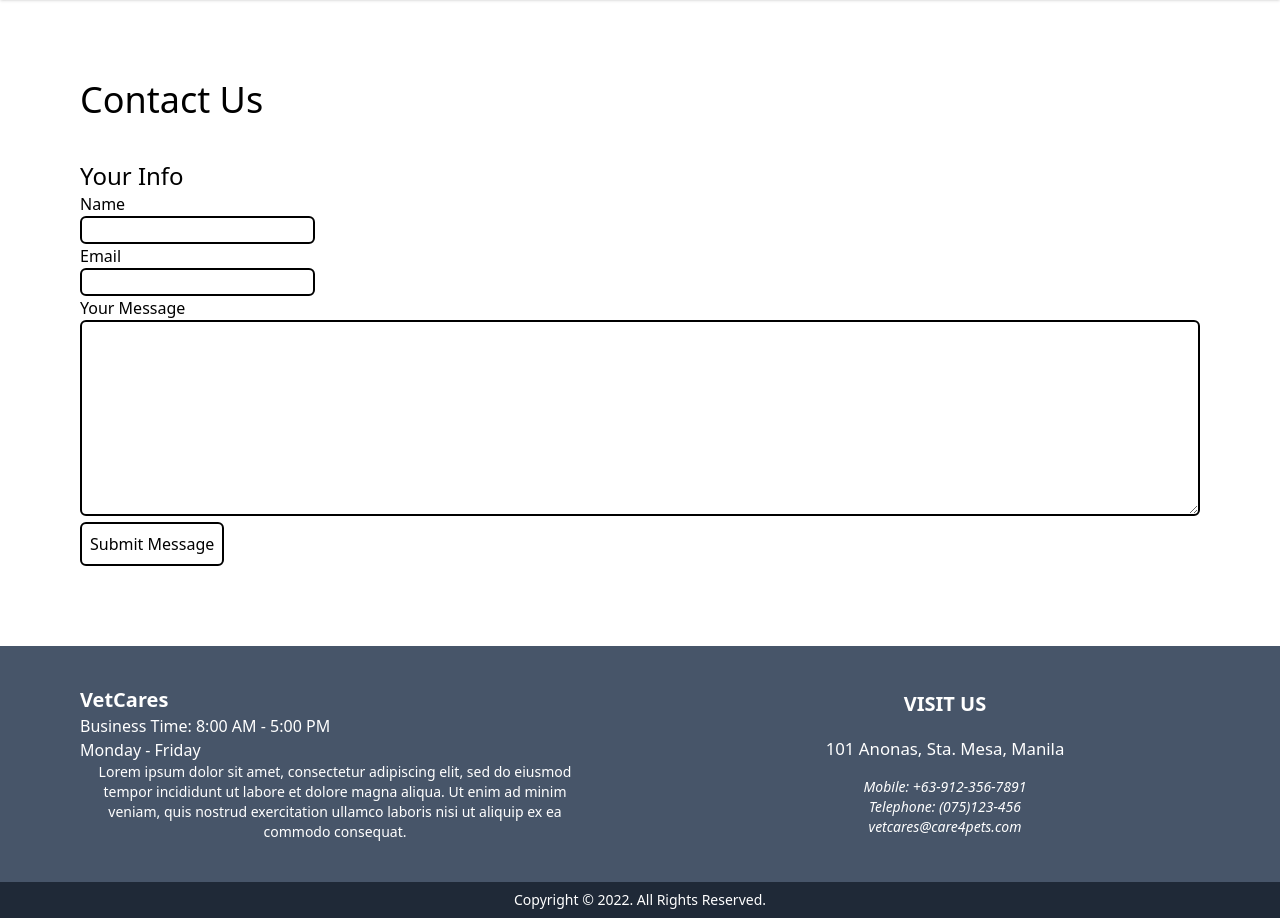
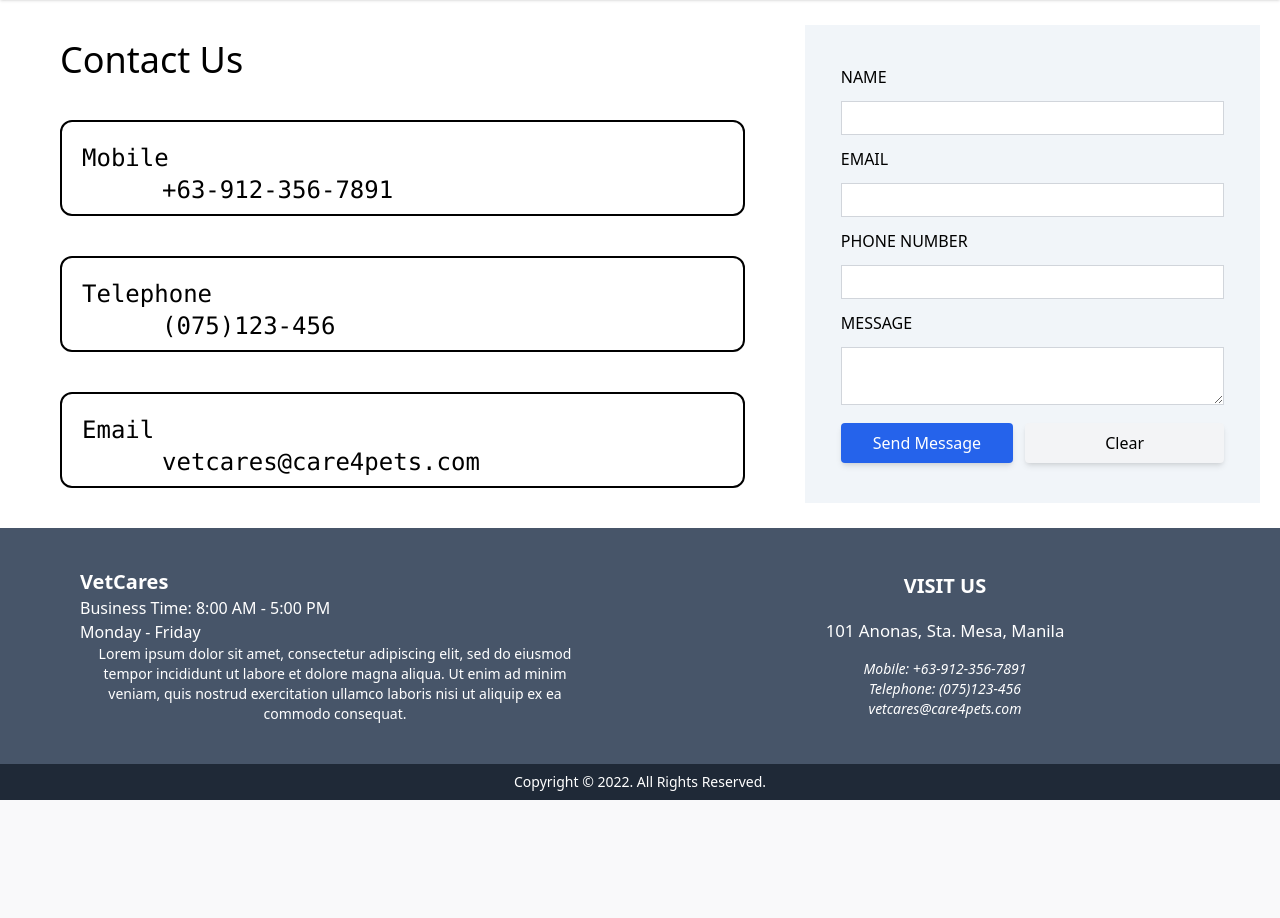
Before and after one commit to CorvusOps/VetCares, a PHP site: page /contact.php in a window 1280 px wide. Shown: the part 101-1019 px from the top of the page. After the commit the page ends 901 px from the top, so only its background shows below. Run offline with PHP 8.4, Linux system fonts and the light colour scheme.

Commit message:
Contact form

```diff
--- a/tailwind/css/public/contact.php
+++ b/tailwind/css/public/contact.php
@@ -9,28 +9,74 @@
   </head>
   <body">
     <?php include'header.php' ?>
-    <div class="p-20">
-      <h1 class="text-4xl">Contact Us</h1>
+    <div class="md:flex md:items-center">
+      <div class="p-10 ml-5 w-full">
+        <h1 class="text-4xl">Contact Us</h1>
+        <div class="group">
+          <div class="p-5 w-full h-24 text-2xl mt-10 border-2 border-black text-black rounded-xl font-mono group-hover:text-white group-hover:bg-black">
+              <h2>Mobile</h2>
+              <p class="pl-20 text-sm md:text-2xl">+63-912-356-7891</p>
+          </div>
+        </div>
+        <div class="group">
+          <div class="p-5 w-full h-24 text-2xl mt-10 border-2 border-black text-black rounded-xl font-mono group-hover:text-white group-hover:bg-black">
+              <h2>Telephone</h2>
+              <p class="pl-20 text-sm md:text-2xl">(075)123-456</p>
+          </div>
+        </div>
+        <div class="group">
+          <div class="p-5 w-full h-24 text-2xl mt-10 border-2 border-black text-black rounded-xl font-mono group-hover:text-white group-hover:bg-black">
+              <h2>Email</h2>
+              <p class=" pl-10 md:pl-20 text-sm md:text-2xl">vetcares@care4pets.com</p>
+          </div>
+        </div>
+      </div>
 
-      <section>
-        <form class="md:ml-20"action="" method="post" class="w-full">
-          <h1 class="text-2xl mt-10">Your Info</h1>
-           <fieldset>
-             <label for="Name">Name</label>
-             <br><input class="border-2 border-black rounded-md" type="text" name="name" value=""><br>
-             <label for="email">Email</label><br>
-             <input class="border-2 border-black  rounded-md" type="email" name="email" value="">
-           </fieldset>
-           <fieldset>
-             <legend>Your Message</legend>
-             <label for="message"></label>
-             <textarea class="border-black border-2 w-full md:w-1/2  rounded-md" name="message" rows="8" cols="80"></textarea>
-           </fieldset>
-           <p><input  class="p-2 border-2 border-black  rounded-md" type="submit" name="" value="Submit Message"></p>
-        </form>
-      </section>
-    </div>
+      <div class="bg-slate-100 mx-5"> <!--DIV for CONTACT FORM-->
+          <form class="rounded-lg px-4 m-5 p-5" action="#" method="post">
+              <div>
+                  <label for="name">NAME</label>
+                  <input
+                      class="my-3 p-1 border border-solid border-gray-300 w-full focus:outline-none focus:border-blue-600"
+                      type="text"
+                      name="name"
+                      required>
+                  <br/>
+                  <label for="email">EMAIL</label>
+                  <input
+                      class="my-3 p-1 border border-solid border-gray-300 w-full focus:outline-none focus:border-blue-600"
+                      type="email"
+                      name="email"
+                      required>
+                  <br/>
+                  <label for="contactNum" >PHONE NUMBER</label>
+                  <input
+                      class="my-3 p-1 border border-solid border-gray-300 w-full focus:outline-none focus:border-blue-600"
+                      type="text"
+                      name="contactNum"
+                      required>
+                  <br/>
 
+                  <label for="message">MESSAGE</label>
+                  <textarea
+                      class="my-3 p-1 border border-solid border-gray-300 w-full focus:outline-none focus:border-blue-600"
+                      type="text"
+                      name="message"> </textarea>
+              </div>
+
+              <div class="grid gap-3 place-items-center md:flex">
+                  <input
+                      type="submit"
+                      value="Send Message"
+                      class=" w-full border-gray-600 px-8 p-2 rounded bg-blue-600 text-white shadow-md hover:bg-blue-800 hover:shadow-lg">
+                  <input
+                      type="reset"
+                      value="Clear"
+                      class="w-full border-gray-600 px-20 p-2 rounded bg-gray-100 shadow-md hover:bg-gray-300 hover:shadow-lg">
+              </div>
+          </form>
+        </div>
+      </div>
     <?php include'footer.php' ?>
     <script type="module" src="https://unpkg.com/ionicons@5.5.2/dist/ionicons/ionicons.esm.js"></script>
   </body>
```
